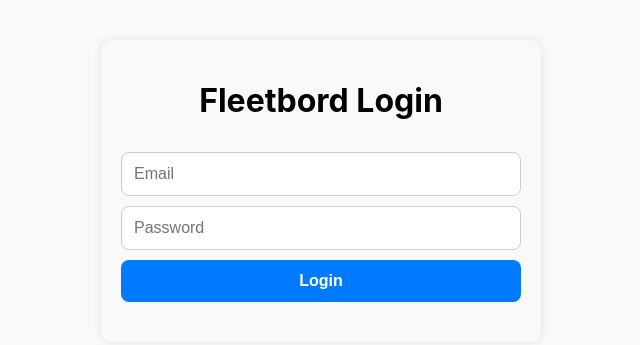
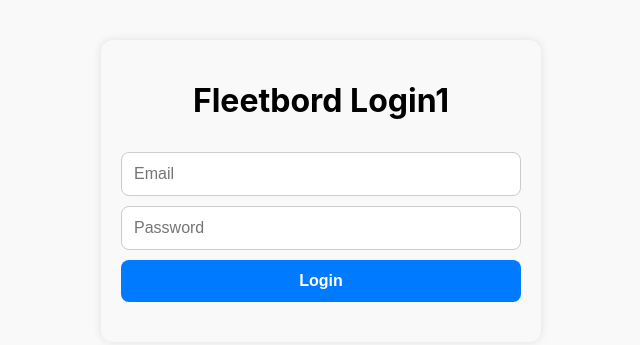
Before and after one commit to SeanTylerLee/fleetbord-app, a plain HTML site: page index.html in a window 1280 px wide. Shown: the whole page, without its empty margins (319-959 px from the left). Drawn offline with nearby package versions, Linux system fonts and the light colour scheme.

Commit message:
Update index.html

```diff
--- a/index.html
+++ b/index.html
@@ -3,7 +3,7 @@
 <head>
   <meta charset="UTF-8" />
   <meta name="viewport" content="width=device-width, initial-scale=1" />
-  <title>Fleetbord Login1</title>
+  <title>Fleetbord Login</title>
   <style>
     body {
       font-family: -apple-system, BlinkMacSystemFont, "SF Pro Text", Helvetica, Arial, sans-serif;
@@ -49,7 +49,7 @@
 </head>
 <body>
 
-  <h1>Fleetbord Login</h1>
+  <h1>Fleetbord Login1</h1>
 
   <div id="authBox">
     <input id="email" type="email" placeholder="Email" autocomplete="username" />
```
